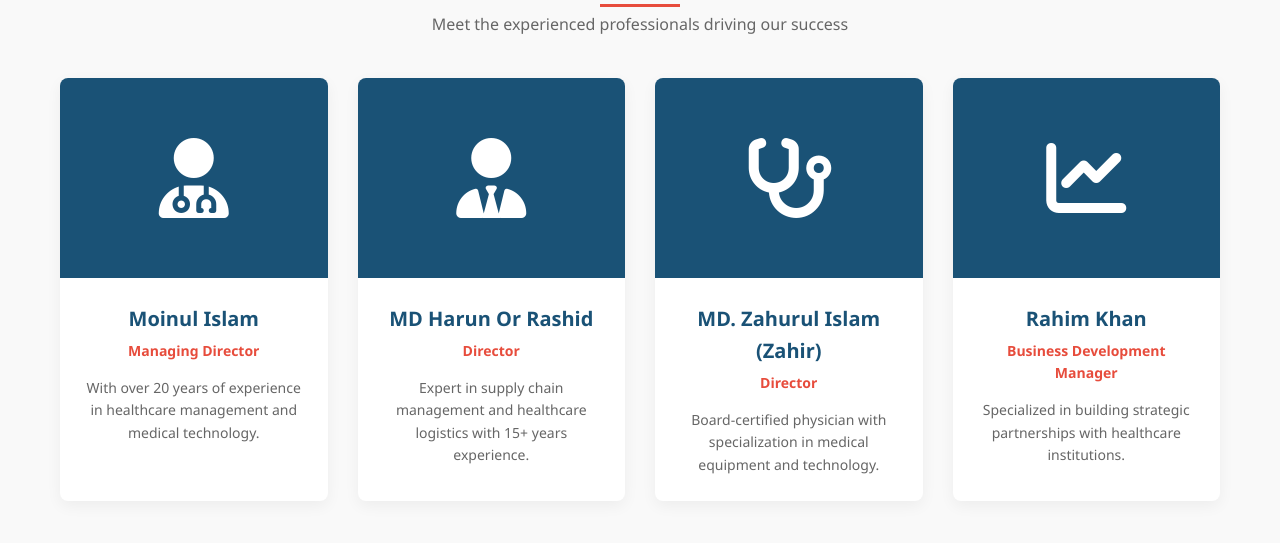
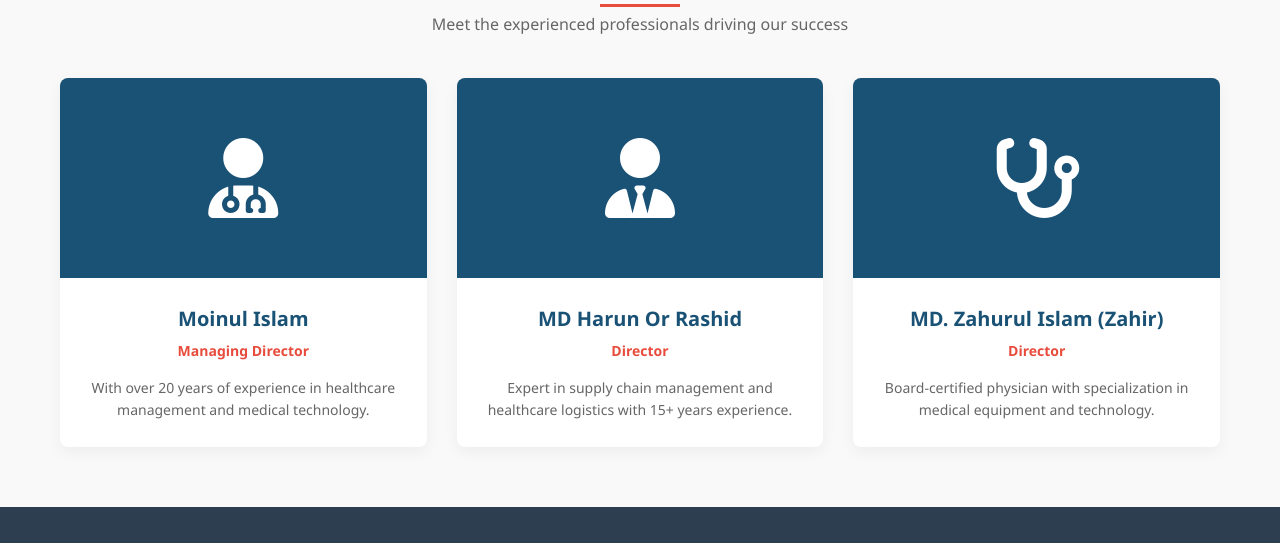
Before and after one commit to moeydev/hopitechproject1, a plain HTML site: page about.html in a window 1280 px wide. Shown: the part 1752-2295 px from the top of the page. Drawn offline with Linux system fonts and the light colour scheme.

Commit message:
Update about.html

```diff
--- a/about.html
+++ b/about.html
@@ -616,18 +616,7 @@
             <p>Board-certified physician with specialization in medical equipment and technology.</p>
           </div>
         </div>
-        <div class="team-member">
-          <div class="member-image">
-            <i class="fas fa-chart-line"></i>
-          </div>
-          <div class="member-info">
-            <h3>Rahim Khan</h3>
-            <p class="position">Business Development Manager</p>
-            <p>Specialized in building strategic partnerships with healthcare institutions.</p>
-          </div>
-        </div>
-      </div>
-    </div>
+
   </section>
 
   <footer>
```
